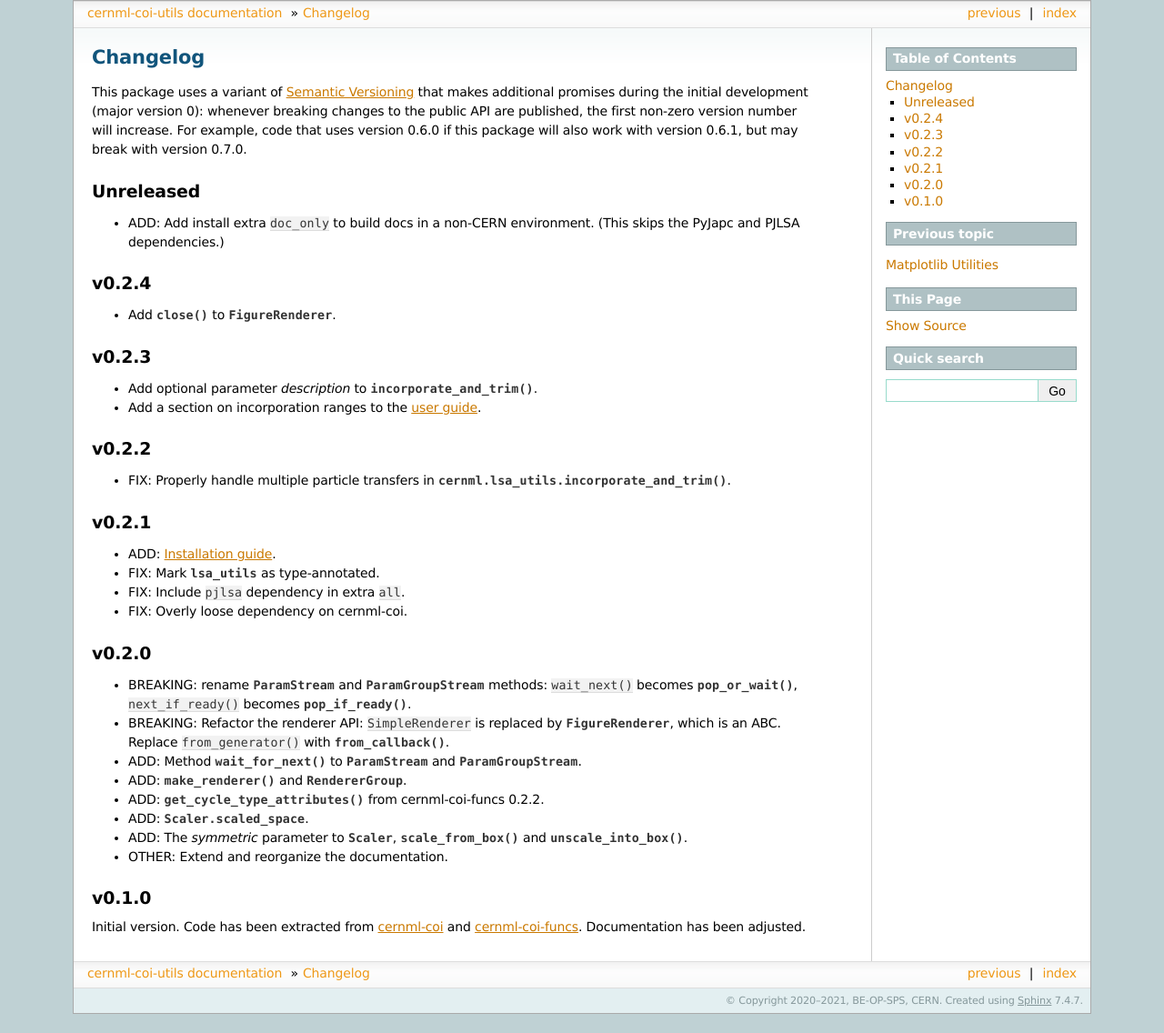
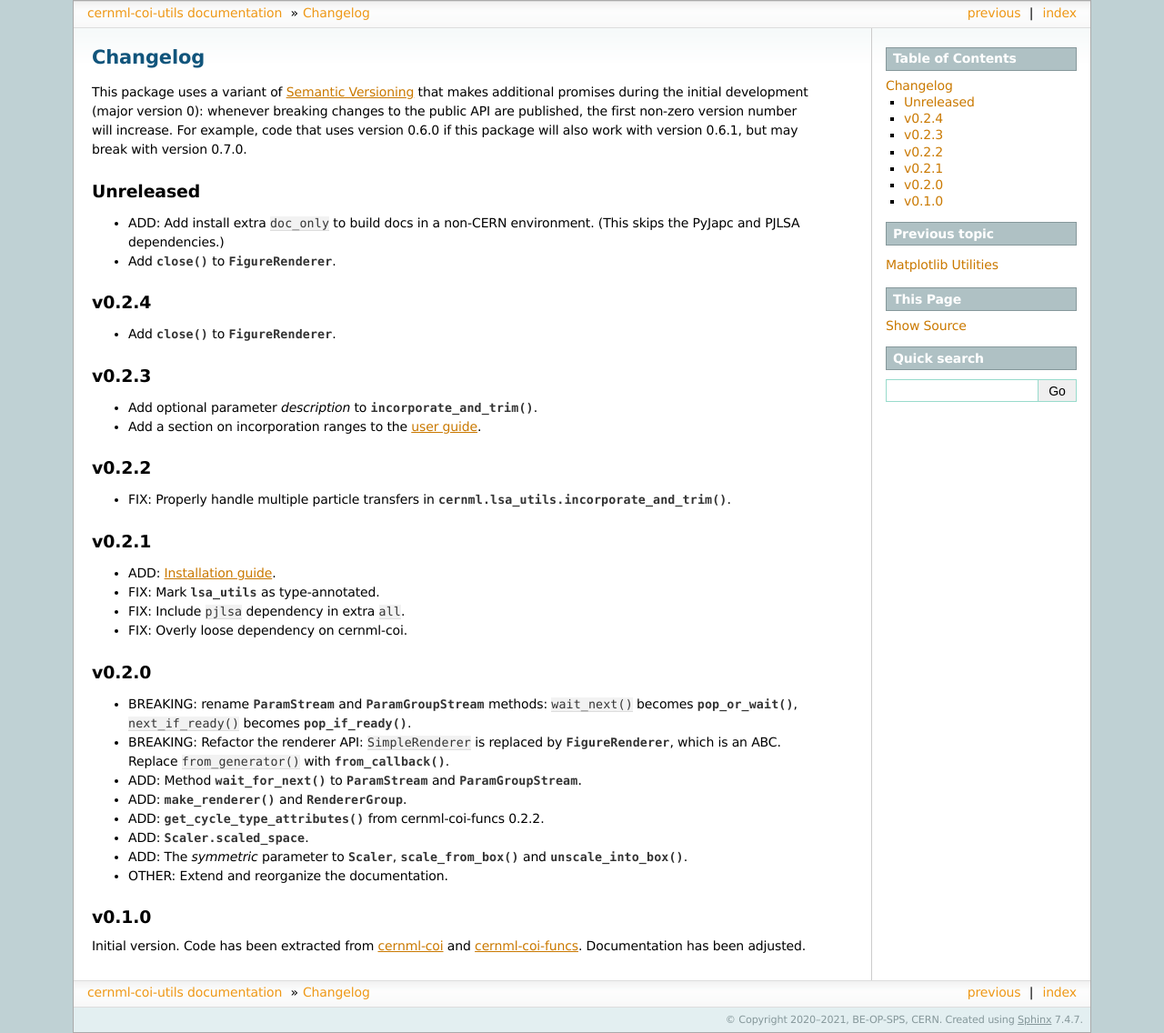
Before and after one commit to geoff-project/coi-utils, a Sphinx documentation site: the page built from docs/changelog.md, in a window 1280 px wide. Shown: the whole page at 91% size. Built offline with Sphinx 7.4.7, drawn with Linux system fonts in a browser that asks for light colours; the version number could not be read and is left out; before the commit the page ends 1115 px from its top, so only the background shows below that.

Commit message:
Add missing FigureRenderer.close() to changelog.

```diff
--- a/docs/changelog.md
+++ b/docs/changelog.md
@@ -9,6 +9,7 @@ package will also work with version 0.6.1, but may break with version 0.7.0.
 ## Unreleased
 
 - ADD: Add install extra `doc_only` to build docs in a non-CERN environment. (This skips the PyJapc and PJLSA dependencies.)
+- Add {meth}`~cernml.mpl_utils.FigureRenderer.close()` to {class}`~cernml.mpl_utils.FigureRenderer`.
 
 ## v0.2.4
 
```
